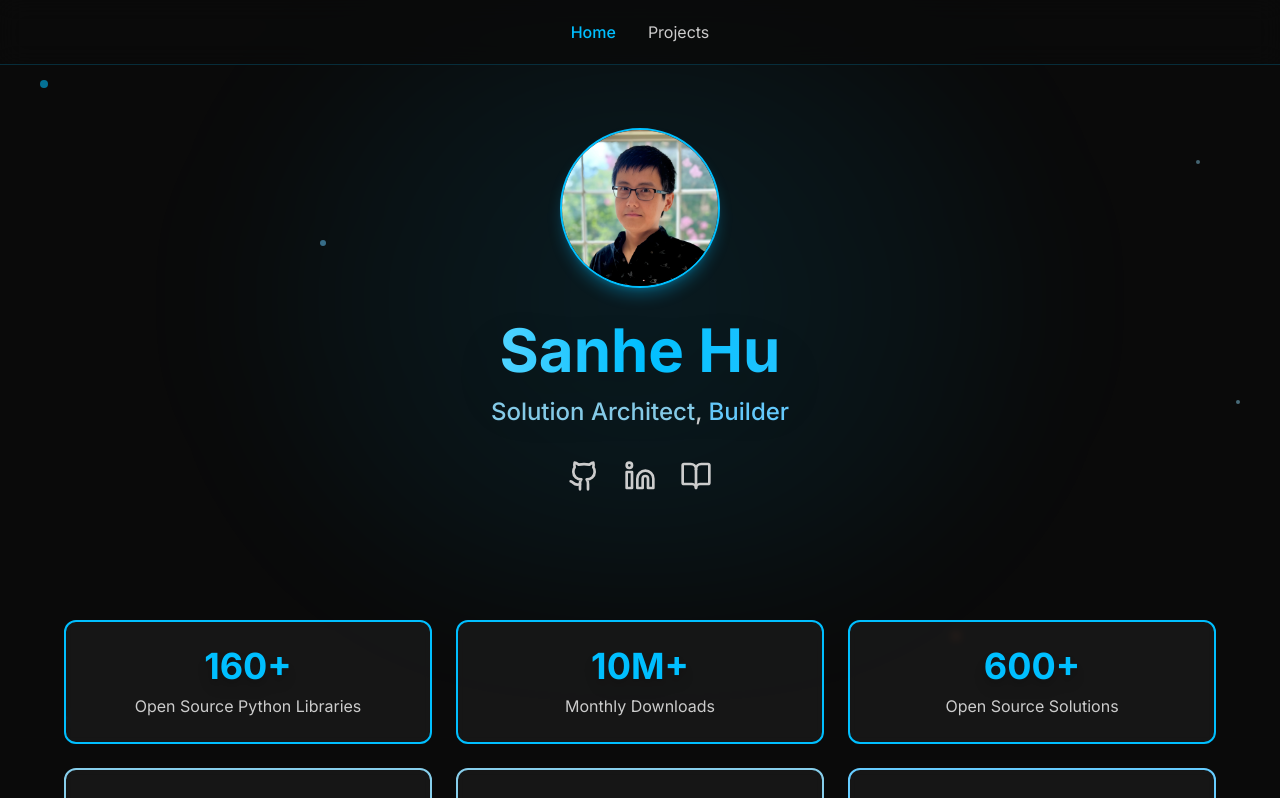
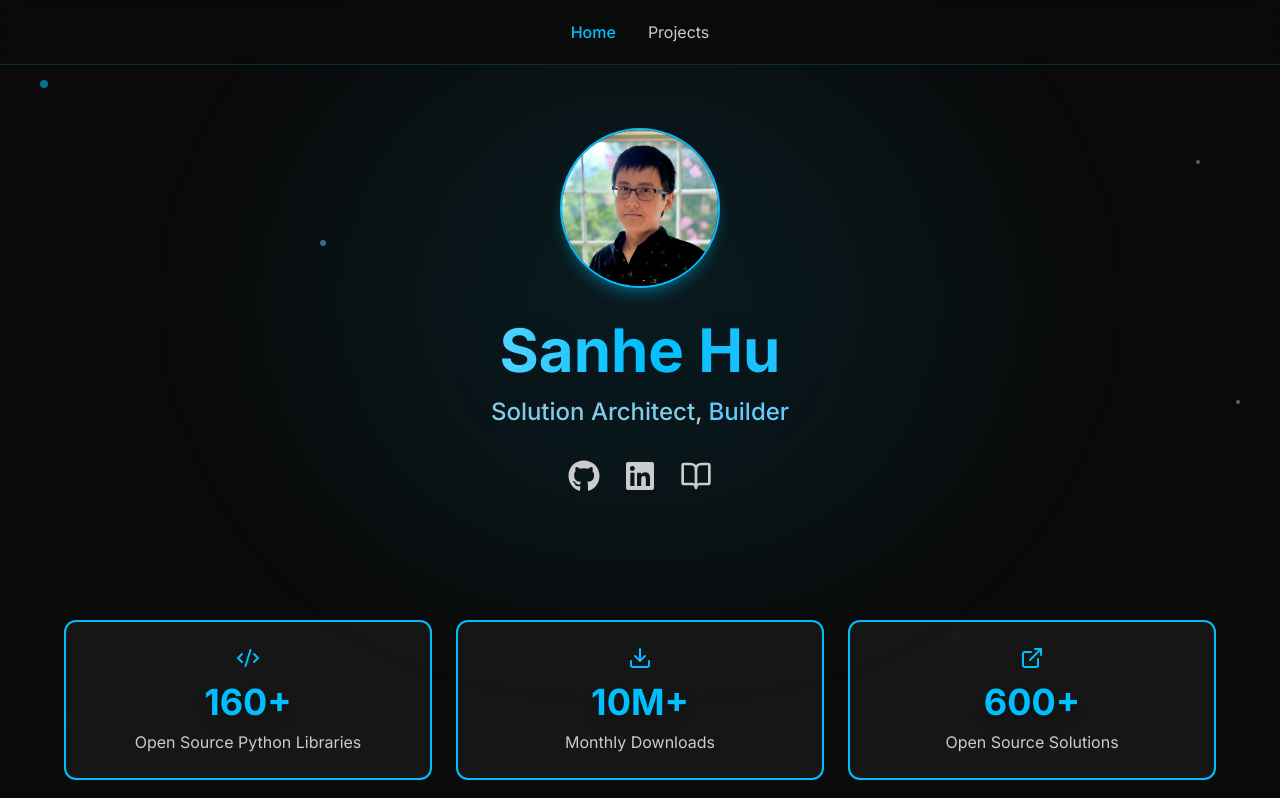
Before and after one commit to MacHu-GWU/sanhe_me-project, a Next.js app: page / in a window 1280 px wide. Shown: the top 798 px of the page. Built offline with nearby package versions, Linux system fonts and the light colour scheme.

Commit message:
Add icons and links to achievement stats section
Enhanced the achievement stats on the homepage by adding relevant icons and external links for each stat. Switched social icons to use react-icons for GitHub and LinkedIn. Added react-icons as a new dependency.

```diff
--- a/app/page.tsx
+++ b/app/page.tsx
@@ -1,7 +1,8 @@
 "use client"
 
 import { useState, useEffect } from "react"
-import { Github, Linkedin, BookOpen, Menu, X, Calendar, MessageCircle } from "lucide-react"
+import { ExternalLink, BookOpen, Menu, X, Calendar, MessageCircle, Code2, Download, PenTool, GitCommit, Building2 } from "lucide-react"
+import { FaGithub, FaLinkedin } from "react-icons/fa"
 import Link from "next/link"
 import Image from "next/image"
 
@@ -20,6 +21,8 @@ export default function HomePage() {
       color: "text-primary",
       borderColor: "border-primary",
       glowColor: "shadow-primary/20",
+      icon: Code2,
+      href: "https://pypi.org/user/machugwu/", // Replace with your GitHub profile
     },
     {
       number: "10M+",
@@ -27,6 +30,8 @@ export default function HomePage() {
       color: "text-primary",
       borderColor: "border-primary",
       glowColor: "shadow-primary/20",
+      icon: Download,
+      href: "https://github.com/MacHu-GWU", // Replace with your PyPI profile
     },
     {
       number: "600+",
@@ -34,6 +39,8 @@ export default function HomePage() {
       color: "text-primary",
       borderColor: "border-primary",
       glowColor: "shadow-primary/20",
+      icon: ExternalLink,
+      href: "https://github.com/MacHu-GWU?tab=repositories", // Replace with your repositories
     },
     {
       number: "2000+",
@@ -41,6 +48,8 @@ export default function HomePage() {
       color: "text-secondary",
       borderColor: "border-secondary",
       glowColor: "shadow-secondary/20",
+      icon: PenTool,
+      href: "https://blog.sanhe.me", // Replace with your blog URL
     },
     {
       number: "3000+",
@@ -48,6 +57,8 @@ export default function HomePage() {
       color: "text-secondary",
       borderColor: "border-secondary",
       glowColor: "shadow-secondary/20",
+      icon: GitCommit,
+      href: "https://github.com/sanhehu", // Replace with your GitHub profile
     },
     {
       number: "40+",
@@ -55,6 +66,8 @@ export default function HomePage() {
       color: "text-highlight",
       borderColor: "border-highlight",
       glowColor: "shadow-highlight/20",
+      icon: Building2,
+      href: "https://linkedin.com/in/sanhehu", // Replace with your LinkedIn
     },
   ]
 
@@ -208,14 +221,14 @@ export default function HomePage() {
                 className="w-8 h-8 text-text-secondary hover:text-primary transition-all duration-300 hover:scale-110 hover:drop-shadow-lg hover:shadow-primary/50"
                 aria-label="GitHub"
               >
-                <Github size={32} className="hover:fill-current filter hover:drop-shadow-lg" />
+                <FaGithub size={32} className="hover:fill-current filter hover:drop-shadow-lg" />
               </a>
               <a
                 href="#"
                 className="w-8 h-8 text-text-secondary hover:text-primary transition-all duration-300 hover:scale-110 hover:drop-shadow-lg hover:shadow-primary/50"
                 aria-label="LinkedIn"
               >
-                <Linkedin size={32} className="hover:fill-current filter hover:drop-shadow-lg" />
+                <FaLinkedin size={32} className="hover:fill-current filter hover:drop-shadow-lg" />
               </a>
               <a
                 href="#"
@@ -233,21 +246,38 @@ export default function HomePage() {
       <section className="py-16 px-4 sm:px-6 lg:px-8 relative">
         <div className="max-w-6xl mx-auto">
           <div className="grid grid-cols-1 md:grid-cols-2 lg:grid-cols-3 gap-6">
-            {achievementStats.map((stat, index) => (
-              <div
+            {achievementStats.map((stat, index) => {
+              const IconComponent = stat.icon
+              return (
+                <Link
                   key={index}
-                className={`bg-regular-button/80 backdrop-blur-sm ${stat.borderColor} border-2 rounded-xl p-6 text-center hover:scale-105 transition-all duration-300 hover:shadow-lg ${stat.glowColor} hover:bg-regular-button/90 group`}
+                  href={stat.href}
+                  target="_blank"
+                  rel="noopener noreferrer"
+                  className={`block bg-regular-button/80 backdrop-blur-sm ${stat.borderColor} border-2 rounded-xl p-6 text-center hover:scale-105 transition-all duration-300 hover:shadow-lg ${stat.glowColor} hover:bg-regular-button/90 group cursor-pointer`}
                 >
+                  {/* Icon */}
+                  <div className="flex justify-center mb-3">
+                    <IconComponent
+                      size={24}
+                      className={`${stat.color} group-hover:scale-110 transition-all duration-300`}
+                    />
+                  </div>
+
+                  {/* Number */}
                   <div
                     className={`text-3xl sm:text-4xl font-bold mb-2 ${stat.color} drop-shadow-lg group-hover:drop-shadow-xl transition-all duration-300`}
                   >
                     {stat.number}
                   </div>
+
+                  {/* Description */}
                   <div className="text-text-secondary text-sm sm:text-base group-hover:text-text-primary transition-colors duration-300">
                     {stat.description}
                   </div>
-              </div>
-            ))}
+                </Link>
+              )
+            })}
           </div>
         </div>
       </section>
--- a/package.json
+++ b/package.json
@@ -40,10 +40,10 @@
     "@radix-ui/react-toggle-group": "1.1.1",
     "@radix-ui/react-tooltip": "1.1.6",
     "autoprefixer": "^10.4.20",
-    "concurrently": "^8.0.1",
     "class-variance-authority": "^0.7.1",
     "clsx": "^2.1.1",
     "cmdk": "1.0.4",
+    "concurrently": "^8.0.1",
     "date-fns": "4.1.0",
     "embla-carousel-react": "8.5.1",
     "geist": "^1.3.1",
@@ -55,6 +55,7 @@
     "react-day-picker": "9.8.0",
     "react-dom": "^18",
     "react-hook-form": "^7.54.1",
+    "react-icons": "^5.5.0",
     "react-resizable-panels": "^2.1.7",
     "recharts": "2.15.0",
     "sonner": "^1.7.1",
```
Also changed, not shown: 1 other file (tests, documents, lock files or other folders). Lines whose indentation alone changed are shown as unchanged.
